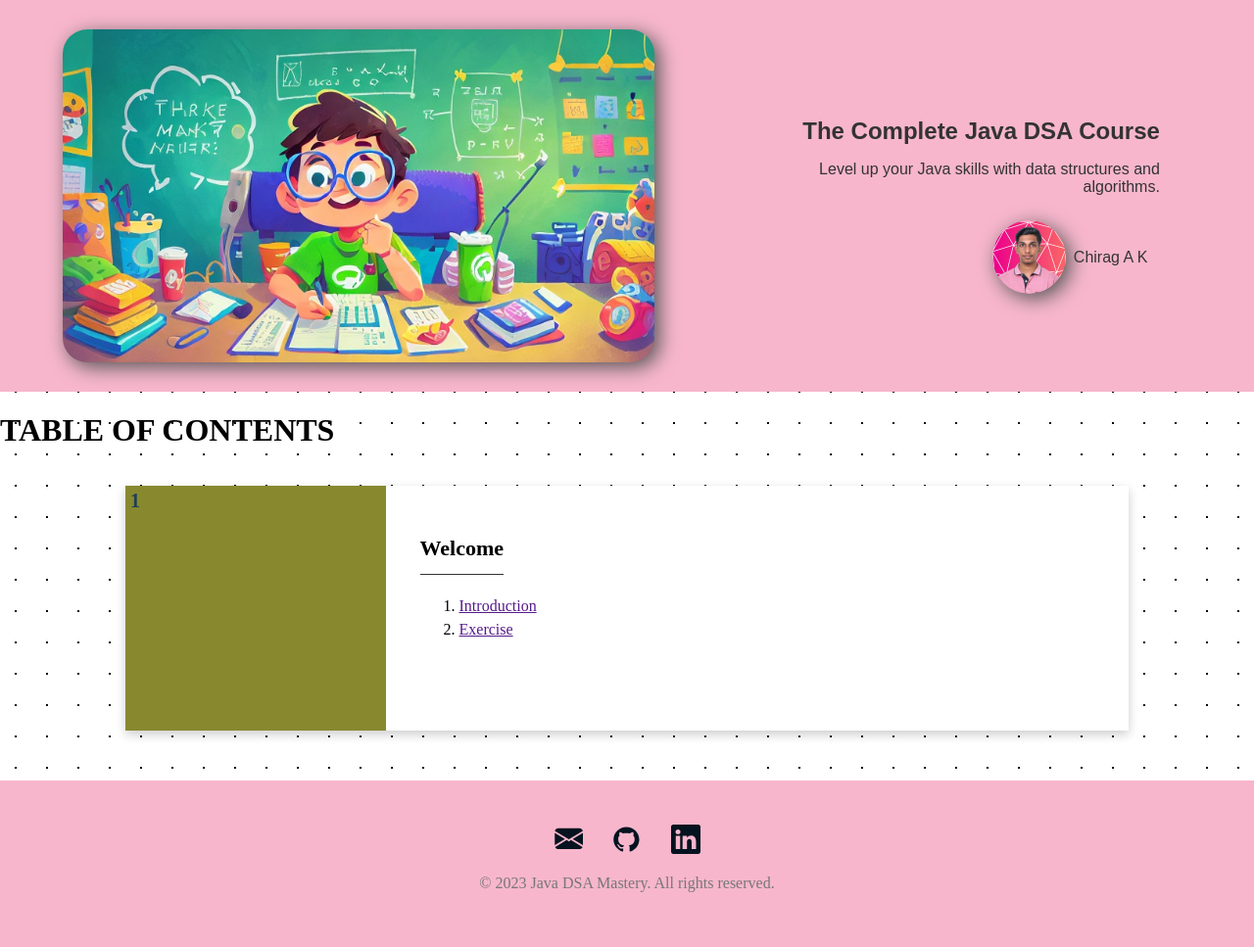
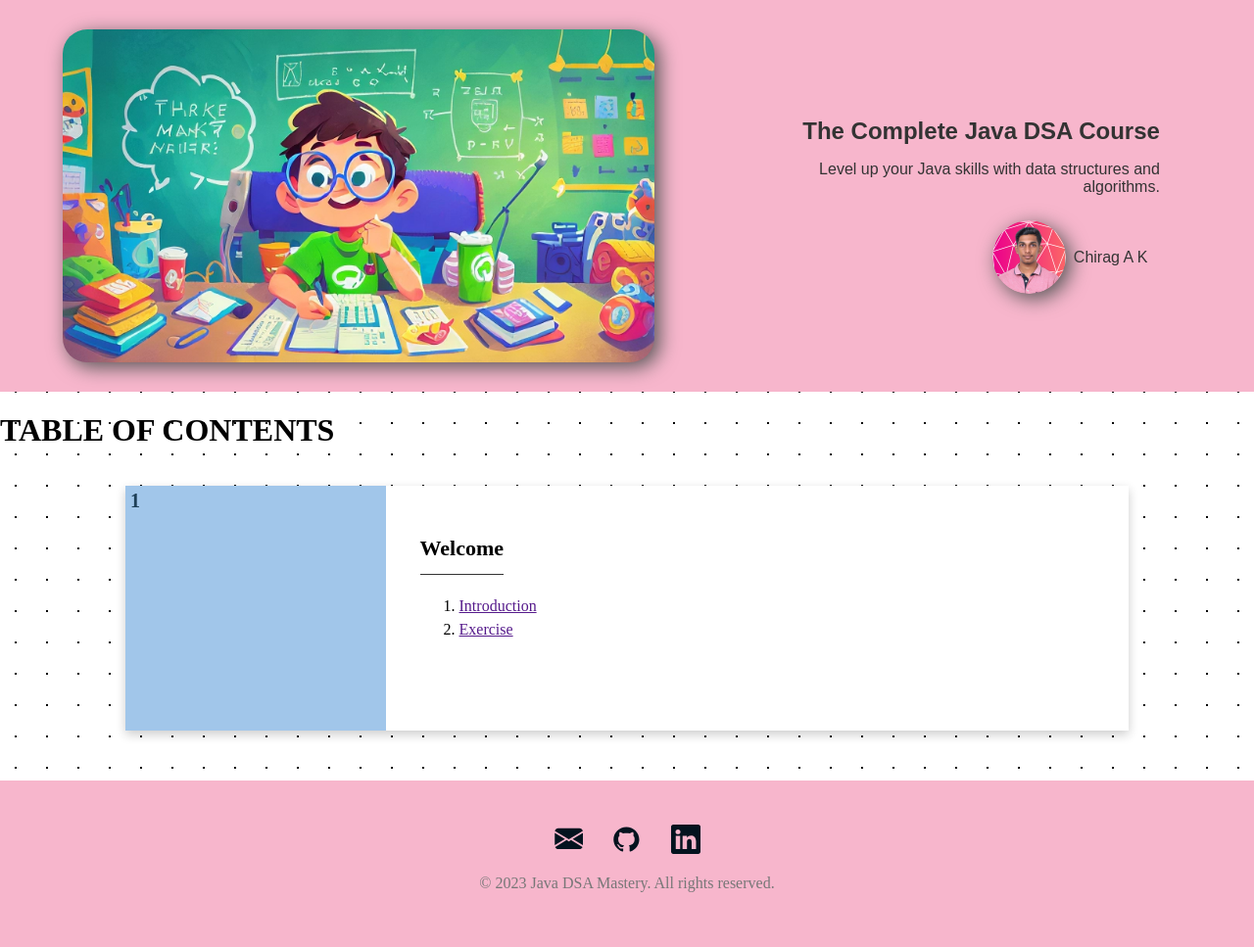
Before and after one commit to chiragak/dsa101.github.io, a PHP site: page / in a window 1280 px wide. Shown: the whole page at 98% size. Run offline with PHP 8.4, Linux system fonts and the light colour scheme; some libraries are stand-ins or nearby versions.

Commit message:
modified style.css in css

```diff
--- a/assets/css/style.css
+++ b/assets/css/style.css
@@ -239,7 +239,7 @@ border-radius: 75px;
 .lesson-preface
 {
   align-items: center;
-  background-color: #88882f;
+  background-color: #A1C6EA;
   color: #4dd0e1;
   display: flex;
   justify-content: center;
```
